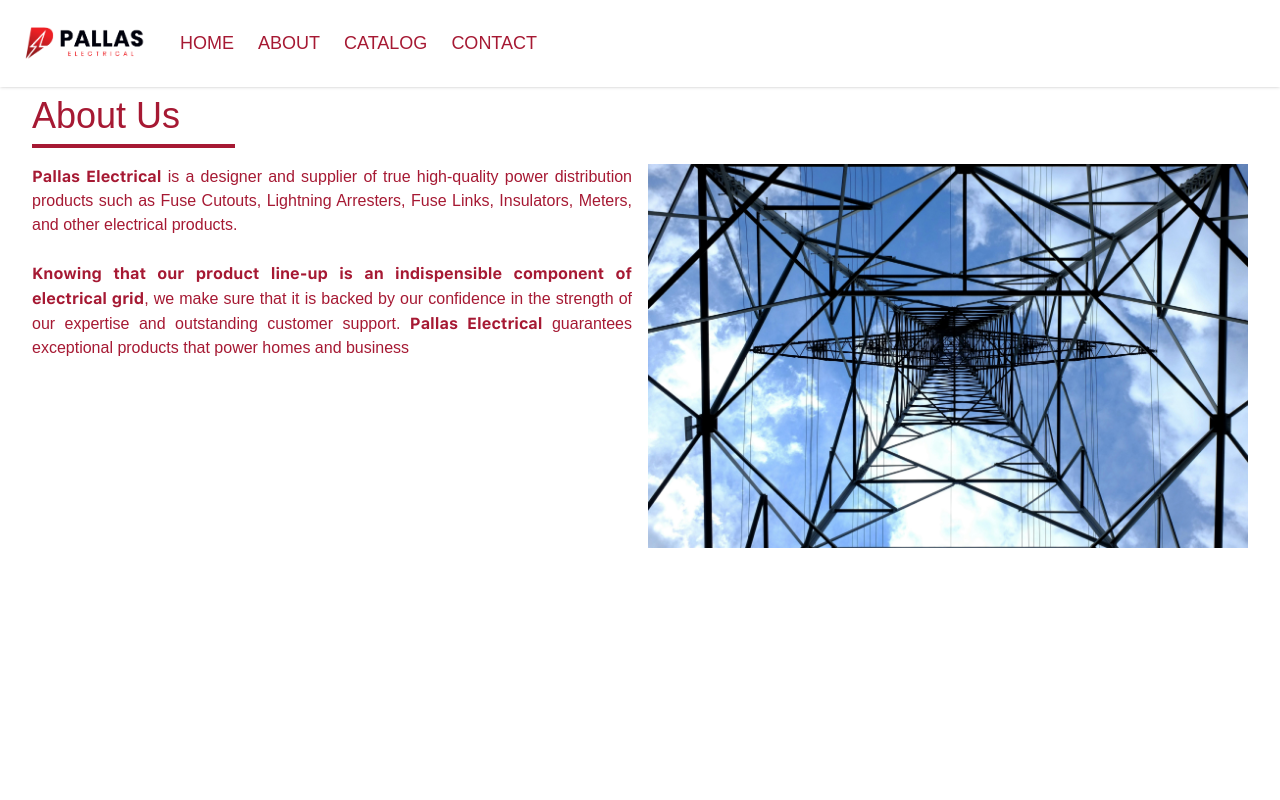
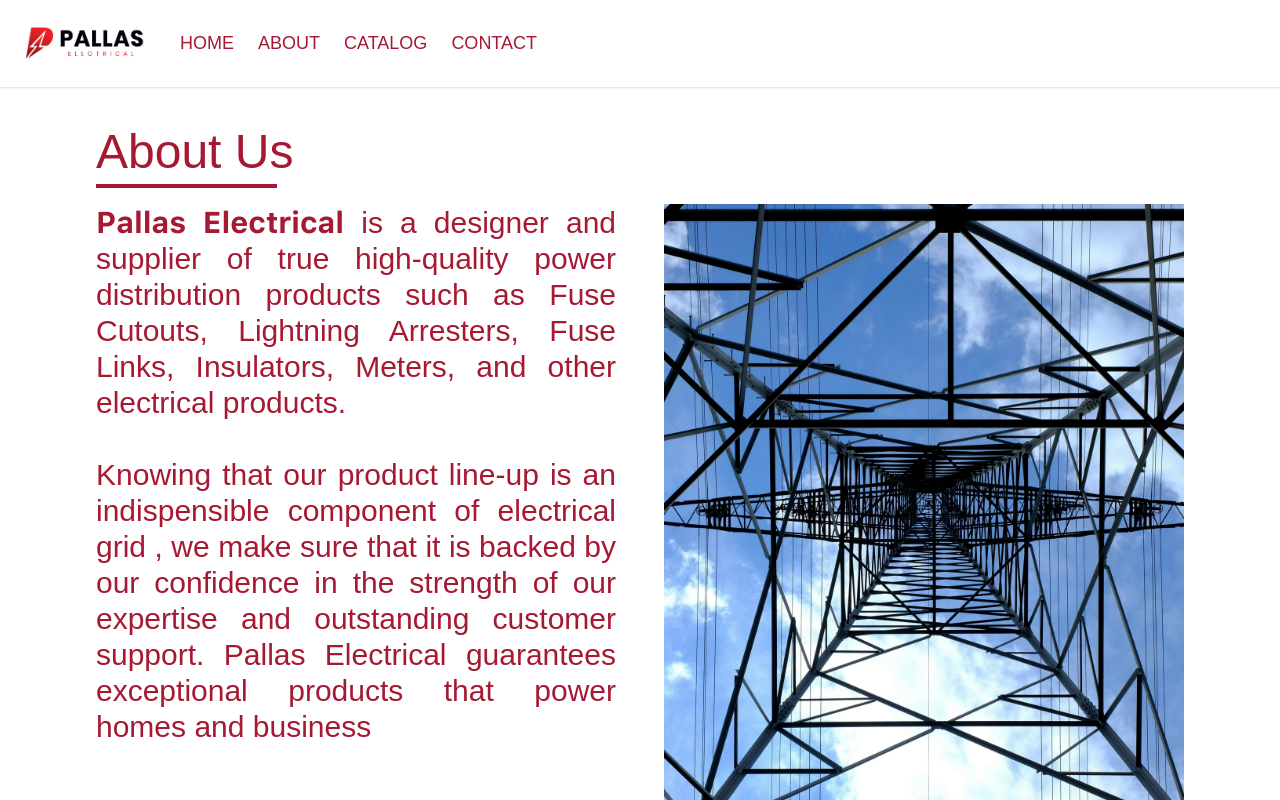
Before and after one commit to manoloenriquez/pallas, a Next.js app: page /about in a window 1280 px wide. Built offline with nearby package versions, Linux system fonts and the light colour scheme; a web font is replaced by a local one.

Commit message:
adjusted font size

```diff
--- a/app/about/page.tsx
+++ b/app/about/page.tsx
@@ -12,14 +12,14 @@
 
 const Heading = ({ children }: PropsWithChildren) => (
   <div>
-    <h2 className="text-4xl mb-2">{children}</h2>
+    <h2 className="text-5xl mb-2">{children}</h2>
     <div className="bg-pallaslightred w-2/12 h-[4px] mb-4"></div>
   </div>
 );
 
 const Subheading = ({ children }: PropsWithChildren) => (
   <div>
-    <h1 className="text-4xl mb-2">{children}</h1>
+    <h1 className="text-5xl mb-2">{children}</h1>
     <div className="bg-pallaslightred w-4/12 h-[4px] mb-4"></div>
   </div>
 );
@@ -40,10 +40,10 @@
 export default function About() {
   return (
     <>
-      <section className="hidden md:block text-pallaslightred text-justify p-8 h-screen snap-center max-w-screen-2xl mx-auto pt-24">
+      <section className="hidden md:block text-pallaslightred text-justify p-24 h-screen snap-center max-w-screen-2xl mx-auto pt-32">
         <Heading>About Us</Heading>
 
-        <div className="flex flex-col md:grid grid-cols-2 gap-4">
+        <div className="flex flex-col md:grid grid-cols-2 gap-12">
           <div>
             <p>
               <strong>Pallas Electrical</strong> is a designer and supplier of
@@ -53,18 +53,15 @@
             </p>
             <br />
             <p>
-              <strong>
-                Knowing that our product line-up is an indispensible component
-                of electrical grid
-              </strong>
-              , we make sure that it is backed by our confidence in the strength
-              of our expertise and outstanding customer support.{" "}
-              <strong>Pallas Electrical</strong> guarantees exceptional products
-              that power homes and business
+              Knowing that our product line-up is an indispensible component of
+              electrical grid , we make sure that it is backed by our confidence
+              in the strength of our expertise and outstanding customer support.{" "}
+              Pallas Electrical guarantees exceptional products that power homes
+              and business
             </p>
           </div>
 
-          <div className="relative min-h-96">
+          <div className="relative min-h-[40rem]">
             <Image
               src="/about/pexels-pixabay-159279.jpg"
               alt=""
--- a/app/layout.tsx
+++ b/app/layout.tsx
@@ -30,7 +30,7 @@
   return (
     <html lang="en" className="h-screen overflow-hidden">
       <body
-        className={`h-screen snap-y snap-mandatory overflow-y-scroll ${galvji.className}`}
+        className={`h-screen snap-y snap-mandatory overflow-y-scroll text-lg md:text-3xl ${galvji.className}`}
       >
         <Navbar />
         {children}
```
